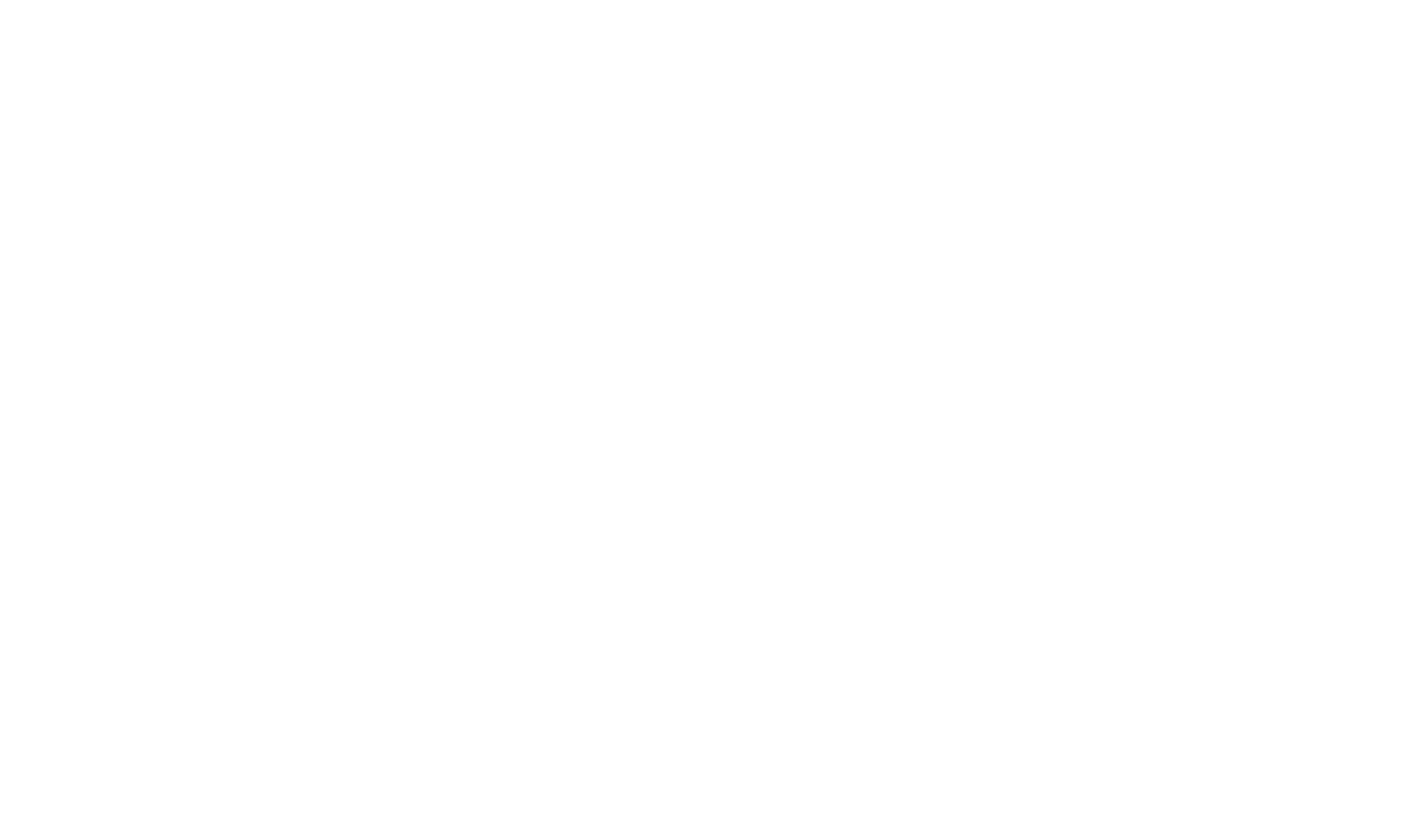
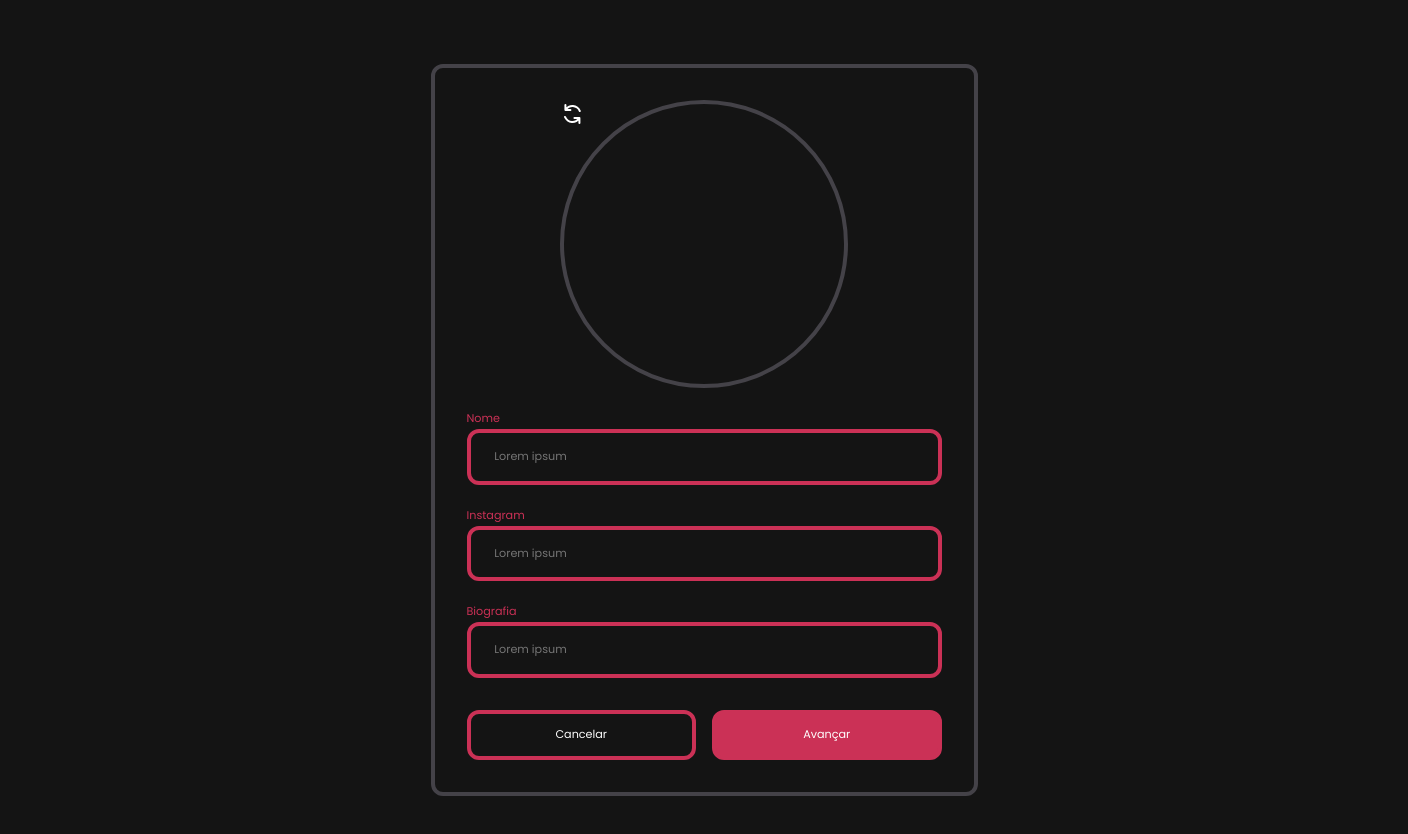
Before and after one commit to GabrielReds13/CardMy, a plain HTML site: page pages/create_card_set_data.html in a window 1280 px wide. Shown: the whole page, 1408 px wide, since content can reach past the window. Before the commit the page ends 800 px from the top, so only its background shows below. Drawn offline with Linux system fonts and the light colour scheme.

Commit message:
feat: Add card form

```diff
--- /dev/null
+++ b/assets/styles/border_style.css
@@ -0,0 +1,17 @@
+.-border {
+    border-style: none;
+    border: 0.3rem solid;
+    outline: none;
+}
+
+.-border-radius {
+    border-radius: 0.75rem;
+}
+
+.-border-color-red {
+    border-color: #CB3156;
+}
+
+.-border-color-gray {
+    border-color: #444248;
+}
--- a/assets/styles/button_style.css
+++ b/assets/styles/button_style.css
@@ -1,11 +1,22 @@
 button {
+    display: flex;
+
+    justify-content: center;
+    align-items: center;
+
     width: 100%;
     height: 50px;
 
     border-style: none;
-    border-radius: 0.5rem;
 
-    background-color: #CB3156 !important;
 
     margin-top: 1rem;
 }
+
+#confirmButton {
+    background-color: #CB3156;
+}
+
+#cancelButton {
+    background-color: #00000000;
+}
--- /dev/null
+++ b/assets/styles/form_style.css
@@ -0,0 +1,21 @@
+.-form {
+    display: flex;
+    flex-direction: column;
+
+    justify-content: space-between;
+    align-items: center;
+
+    width: 475px;
+    height: 100%;
+
+    padding: 2rem;
+}
+
+.-card-image-preset {
+    background-color: #141414;
+
+    width: 35vh;
+    height: 35vh;
+
+    border-radius: 100%;
+}
--- /dev/null
+++ b/assets/styles/input_style.css
@@ -0,0 +1,15 @@
+.-input {
+    box-sizing: border-box;
+    width: 100%;
+    height: 50px;
+
+    padding-left: 5%;
+    padding-top: 5%;
+    padding-bottom: 5%;
+
+    background-color: #00000000;
+}
+
+label {
+    color: #CB3156;
+}
--- a/assets/styles/style.css
+++ b/assets/styles/style.css
@@ -3,6 +3,9 @@
 @import url("./alt_text_style.css");
 @import url("./background_details.css");
 @import url("./margin.css");
+@import url("./form_style.css");
+@import url("./border_style.css");
+@import url("./input_style.css");
 
 /* Main Style */
 * {
@@ -47,6 +50,9 @@ body {
     display: flex;
     flex-direction: column;
 
+    width: 100%;
+    height: 100%;
+
     padding: 10%;
 }
 
--- a/pages/create_card_set_data.html
+++ b/pages/create_card_set_data.html
@@ -0,0 +1,65 @@
+<!DOCTYPE html>
+<html lang="pt-br">
+    <head>
+        <meta charset="UTF-8">
+        <meta name="viewport" content="width=device-width, initial-scale=1.0">
+        <title>CardMy - Home</title>
+
+        <!-- Style Import -->
+        <link rel="stylesheet" href="../assets/styles/style.css">
+
+        <!-- Font Import -->
+        <link rel="preconnect" href="https://fonts.googleapis.com">
+        <link rel="preconnect" href="https://fonts.gstatic.com" crossorigin>
+        <link href="https://fonts.googleapis.com/css2?family=Poppins:ital,wght@0,100;0,200;0,300;0,400;0,500;0,600;0,700;0,800;0,900;1,100;1,200;1,300;1,400;1,500;1,600;1,700;1,800;1,900&display=swap" rel="stylesheet">
+    </head>
+    <body>
+        <!-- Header -->
+        <header class="-header">
+
+        </header>
+
+        <!-- Content -->
+        <main class="-container">
+            <!-- Content Page -->
+            <div class="-content" style="justify-content: center; align-items: center; padding: 5%;">
+                <form action="" class="-form -border -border-color-gray -border-radius">
+                    <div class="-card-image-preset -margin-bottom-rem -border -border-color-gray">
+                        <div>
+                            <img src="../assets/icons/Reload_Icon.svg" alt="Toggle photo">
+                        </div>
+                    </div>
+
+                    <!-- Inputs -->
+                    <div style="width: 100%;">
+                        <label for="insertUserName" class="-text-normal">Nome</label>
+                        <input type="text" id="insertUserName" class="-input -margin-bottom-rem -border -border-color-red -border-radius -white-text-color -text-normal" placeholder="Lorem ipsum">
+                    </div>
+
+                    <div style="width: 100%;">
+                        <label for="insertSocial" class="-text-normal">Instagram</label>
+                        <input type="text" id="insertSocial" class="-input -margin-bottom-rem -border -border-color-red -border-radius -white-text-color -text-normal" placeholder="Lorem ipsum">
+                    </div>
+
+                    <div style="width: 100%;">
+                        <label for="insertBio" class="-text-normal">Biografia</label>
+                        <input type="text" id="insertBio" class="-input -margin-bottom-rem -border -border-color-red -border-radius -white-text-color -text-normal" placeholder="Lorem ipsum">
+                    </div>
+
+                    <ul style="list-style: none; display: flex; flex-direction: row; justify-content: space-between; width: 100%;">
+                        <li style="width: 100%;">
+                            <button id="cancelButton" class=".-button-v1 -white-text-color -text-normal -border -border-color-red -border-radius">Cancelar</button>
+                        </li>
+
+                        <div class="-margin-left-rem"></div>
+
+                        <li style="width: 100%;">
+                            <button id="confirmButton" class=".-button-v1 -white-text-color -text-normal -border -border-color-red -border-radius">Avançar</button>
+                        </li>
+                    </ul>
+
+                </form>
+            </div>
+        </main>
+    </body>
+</html>
```
Also changed, not shown: index.html (+1 -1 lines).
